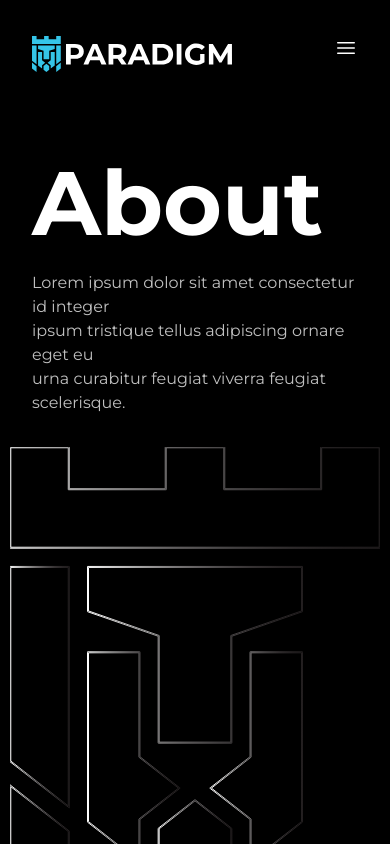
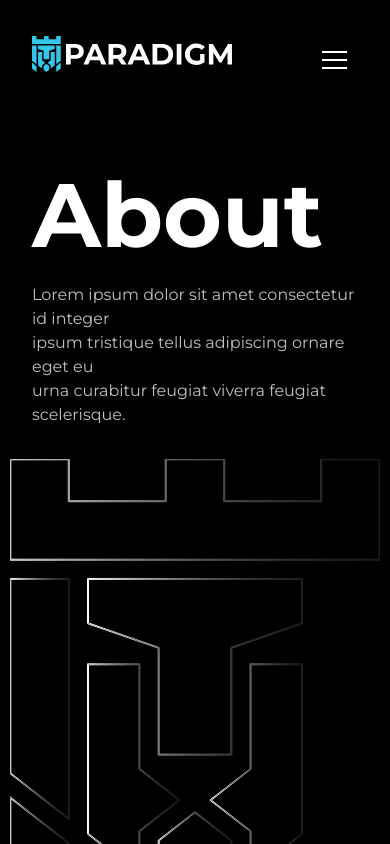
Before and after one commit to Neptune669/Paradigm, a React (Vite) app: page /about in a window 390 px wide. Shown: the top 844 px of the page. Built offline with nearby package versions, Linux system fonts and the light colour scheme.

Commit message:
Fixing burger menu

```diff
--- a/package.json
+++ b/package.json
@@ -15,6 +15,8 @@
     "@fortawesome/fontawesome-svg-core": "^6.4.2",
     "@fortawesome/free-solid-svg-icons": "^6.4.2",
     "@fortawesome/react-fontawesome": "^0.2.0",
+    "@headlessui/react": "^1.7.17",
+    "hamburger-react": "^2.5.0",
     "react": "^18.2.0",
     "react-dom": "^18.2.0",
     "react-fast-marquee": "^1.6.0",
--- a/src/componentws/AboutUs/about.jsx
+++ b/src/componentws/AboutUs/about.jsx
@@ -1,8 +1,10 @@
+import strok from "../AboutUs/strok.svg";
 const About = () => {
   return (
-    <div className="px-8 mx-auto mt-16 bg-center bg-cover mb-28 max-w-7xl ">
+    <div className="relative px-8 mx-auto mt-16 bg-center bg-cover mb-28 max-w-7xl ">
       <div className="flex flex-col items-center justify-between gap-8 md:flex-row">
         <div className="">
+          {/* <img className="absolute right-0 bottom-1/2" src={strok} alt="" /> */}
           <h1 className="text-[5.625rem] font-bold">About</h1>
           <p className="text-[#C0C0C0] ">
             Lorem ipsum dolor sit amet consectetur id integer
--- a/src/componentws/footer.jsx
+++ b/src/componentws/footer.jsx
@@ -1,12 +1,13 @@
 import logo from "../assets/Vector.svg";
+import { Link } from "react-router-dom";
 const Footer = () => {
   return (
-		<footer className="max-w-7xl mt-20 px-8 lg:mx-auto">
+    <footer className="px-8 mt-20 max-w-7xl lg:mx-auto">
       <div className="flex flex-col gap-2">
         <h2 className="">
           <img src={logo} alt="" />
         </h2>
-				<p className="text-neutral-500 text-sm md:text-base">
+        <p className="text-sm text-neutral-500 md:text-base">
           Bringing your Brand to life in digital world
         </p>
       </div>
@@ -23,11 +24,15 @@ const Footer = () => {
           </li>
         </ul>
         <ul className="flex flex-col gap-4">
-					<li>Home</li>
+          <li>
+            <a href="/">Home</a>
+          </li>
           <li>Services</li>
           <li>Sustainability</li>
           <li>Events</li>
-					<li>About</li>
+          <li>
+            <a href="/about">About</a>
+          </li>
           <li>Contact</li>
         </ul>
         <ul className="flex flex-col gap-4">
--- /dev/null
+++ b/src/componentws/menu.jsx
@@ -0,0 +1,56 @@
+import { Menu } from "@headlessui/react";
+import Hamburger from "hamburger-react";
+import { useState } from "react";
+
+export default function MyDropdown() {
+  const [isOpen, setOpen] = useState(false);
+  return (
+    <Menu as="div" className="md:block lg:hidden">
+      <div className="flex flex-col items-center justify-end w-12 gap-2 ">
+        <Menu.Button>
+          <Hamburger toggle={setOpen} size={25} label="menu" toggled={isOpen} />
+        </Menu.Button>
+        <Menu.Items className="flex flex-col items-center gap-2 ">
+          <Menu.Item>
+            {() => (
+              <a className={``} href="/about">
+                About Us
+              </a>
+            )}
+          </Menu.Item>
+          <Menu.Item>
+            {() => (
+              <a className={``} href="/services">
+                Services
+              </a>
+            )}
+          </Menu.Item>
+          <Menu.Item>
+            {() => (
+              <a className={``} href="/sustainability">
+                Sustainability
+              </a>
+            )}
+          </Menu.Item>
+          <Menu.Item>
+            {() => (
+              <a className={``} href="/events">
+                Events
+              </a>
+            )}
+          </Menu.Item>
+          <Menu.Item>
+            {() => (
+              <a className={``} href="/Contact">
+                Contact
+              </a>
+            )}
+          </Menu.Item>
+          <Menu.Item>
+            <span></span>
+          </Menu.Item>
+        </Menu.Items>
+      </div>
+    </Menu>
+  );
+}
--- a/src/componentws/nav.jsx
+++ b/src/componentws/nav.jsx
@@ -1,12 +1,14 @@
 import { Link } from "react-router-dom";
 import logo from "../assets/Vector.svg";
+
+import MyDropdown from "./menu";
 const Nav = () => {
   return (
-    <nav className="px-8 max-w-7xl mx-auto my-9 flex justify-between">
+    <nav className="flex justify-between px-8 mx-auto max-w-7xl my-9">
       <Link to="/">
         <img className="w-[12.5rem] lg:w-full" src={logo} alt="" />
       </Link>
-      <div className="lg:flex gap-6 hidden ">
+      <div className="hidden gap-6 lg:flex ">
         <Link className="text-lg font-medium" to="/about">
           About us
         </Link>
@@ -24,20 +26,7 @@ const Nav = () => {
         </Link>
       </div>
       <div className="lg:hidden">
-        <svg
-          xmlns="http://www.w3.org/2000/svg"
-          fill="none"
-          viewBox="0 0 24 24"
-          strokeWidth={1.5}
-          stroke="currentColor"
-          className="w-6 h-6"
-        >
-          <path
-            strokeLinecap="round"
-            strokeLinejoin="round"
-            d="M3.75 6.75h16.5M3.75 12h16.5m-16.5 5.25h16.5"
-          />
-        </svg>
+        <MyDropdown />
       </div>
     </nav>
   );
```
Also changed, not shown: src/componentws/AboutUs/strok.svg (added), 1 other file (tests, documents, lock files or other folders). Lines whose indentation alone changed are shown as unchanged.
